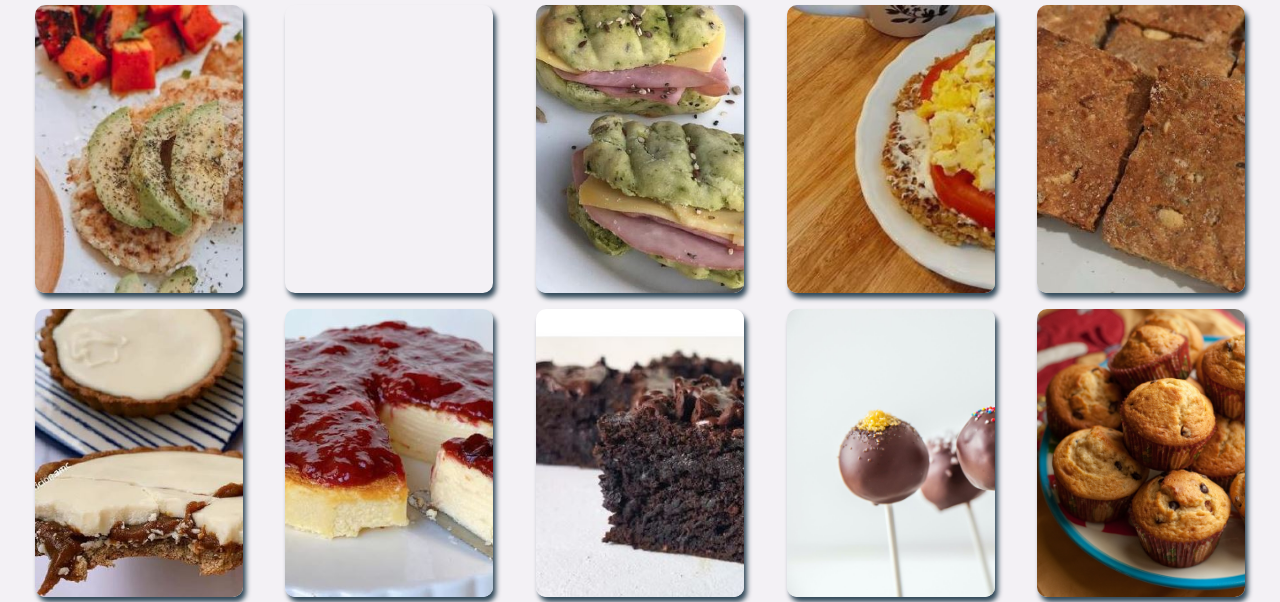
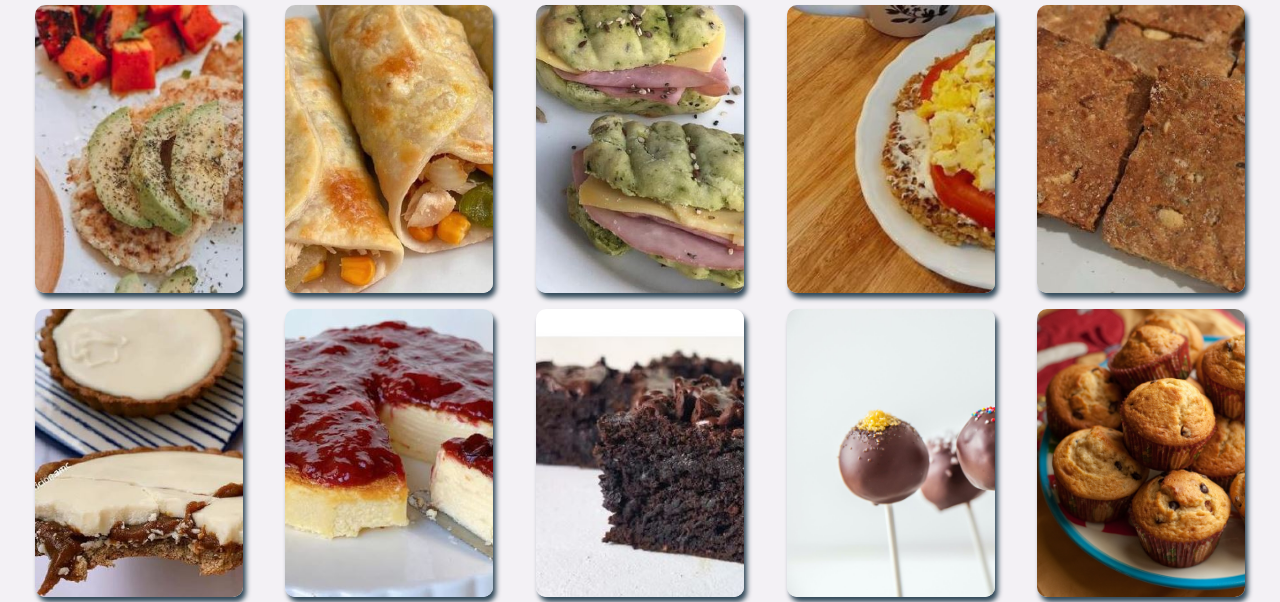
Before and after one commit to DeniseEscobar/proyecto-final-nutricion, a website: page pages/recetas.html in a window 1280 px wide. Shown: the part 143-745 px from the top of the page. Drawn offline with nearby package versions, Linux system fonts and the light colour scheme; files that its build step writes are made by us from their sources; the site is published under a folder, as on GitHub Pages, so addresses that start at the root find nothing; files whose address does not match are found by name.

Commit message:
Modificación de imagen en receta

```diff
--- a/scss/layout/_main-recetas.scss
+++ b/scss/layout/_main-recetas.scss
@@ -28,7 +28,7 @@
 }
 
 .card2 {
-    background-image: url(/assets/img/recetas/rollitos-de-pollo.JPG);
+    background-image: url(../assets/img/recetas/rollitos-de-pollo.JPG);
     @extend .card1;
 }
 
```
